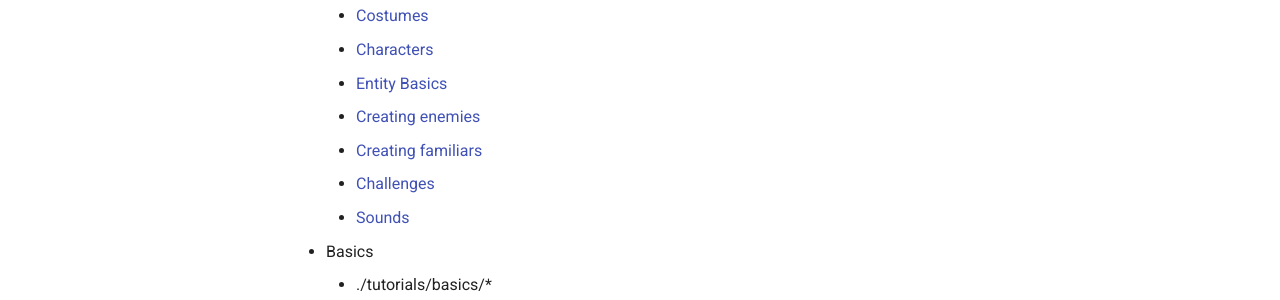
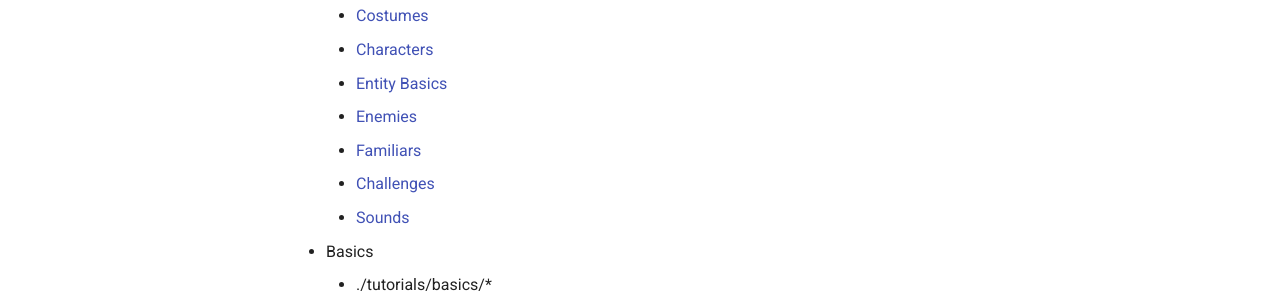
Before and after one commit to catinsurance/IsaacBlueprints, an MkDocs documentation site: the page built from docs/navigation.md, in a window 1280 px wide and 1096 px high. Shown: the part 413-713 px from the top of the window. Built offline with MkDocs 1.6.1 and Material for MkDocs 9.7.7, drawn with Linux system fonts in a browser that asks for light colours.

Commit message:
Update navigation.md

```diff
--- a/docs/navigation.md
+++ b/docs/navigation.md
@@ -14,8 +14,8 @@ search:
     - [Costumes](./tutorials/crash_course/costumes.md)
 	- [Characters](./tutorials/crash_course/character.md)
 	- [Entity Basics](./tutorials/crash_course/entity_basics.md)
-	- [Creating enemies](./tutorials/crash_course/enemies.md)
-	- [Creating familiars](./tutorials/crash_course/familiars.md)
+	- [Enemies](./tutorials/crash_course/enemies.md)
+	- [Familiars](./tutorials/crash_course/familiars.md)
     - [Challenges](./tutorials/crash_course/challenges.md)
     - [Sounds](./tutorials/crash_course/sound_effects.md)
 - Basics
```
